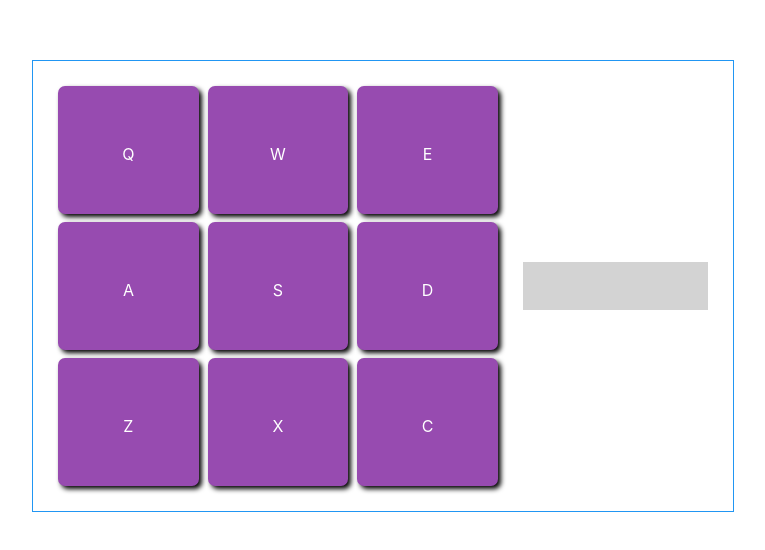
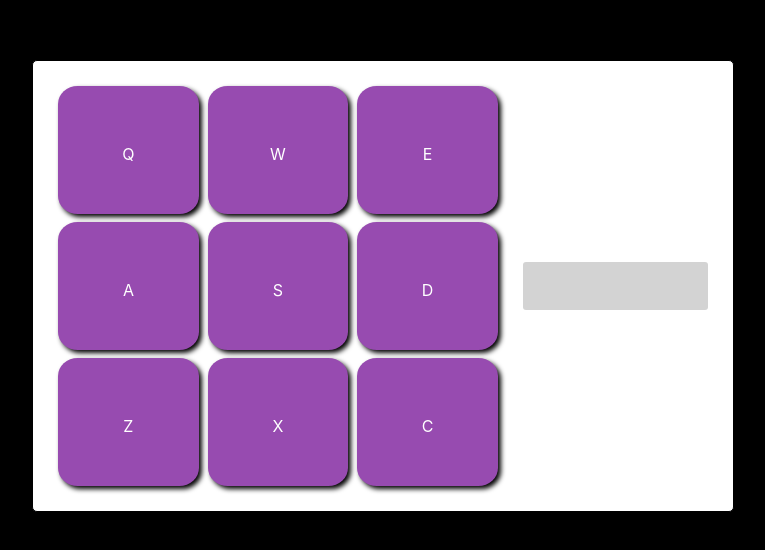
Before and after one commit to RayMathew/freeCodeCampFrontEndProject4, a React (Create React App) app: page / in a window 1280 px wide. Shown: the part 114-664 px from the top of the page, without its empty margins (257-1022 px from the left). Built offline with nearby package versions, Linux system fonts and the light colour scheme.

Commit message:
finished css

```diff
--- a/src/App.css
+++ b/src/App.css
@@ -1,5 +1,12 @@
+.full-screen {
+    height: 100vh;
+    background: black;
+}
+
 #drum-machine {
-    border: 1px solid #2196f3;
+    border: 1px solid black;
+    border-radius: 5px;
+    background: white;
     width: 95%;
     max-width: 700px;
     height: 61.09%;
@@ -27,6 +34,7 @@
 
 #display {
     background-color: lightgrey;
+    border-radius: 3px;
     height: 3em;
     text-align: center;
     line-height: 3em;
@@ -50,7 +58,7 @@
     color: white;
     text-align: center;
     padding-top: 41%;
-    border-radius: 7px;
+    border-radius: 14%;
     box-shadow: black 3px 3px 5px;
     user-select: none;
 }
```
